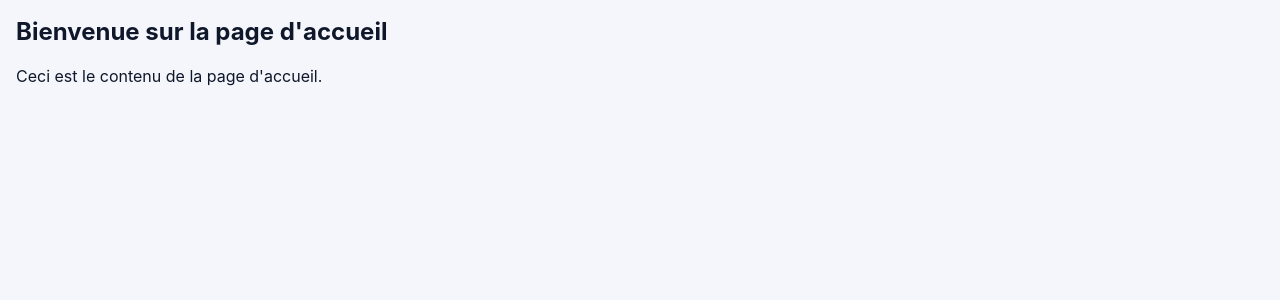
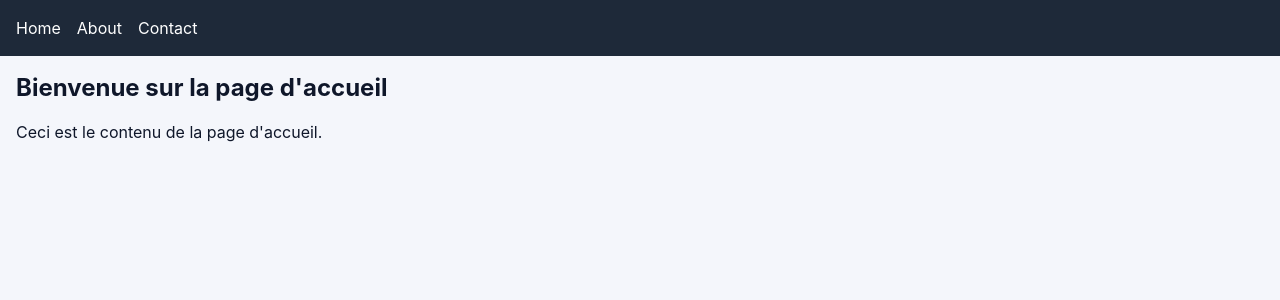
Before and after one commit to ousseynoukone/GameMatch, a React (Vite) app: page /home in a window 1280 px wide. Shown: the top 300 px of the page. Built offline with nearby package versions, Linux system fonts and the light colour scheme.

Commit message:
feat: implement NavBar component with navigation

```diff
--- a/src/components/layout/navbar.jsx
+++ b/src/components/layout/navbar.jsx
@@ -1,4 +1,14 @@
 
 export default function NavBar() {
 
+  return (
+    <nav className="bg-gray-800 p-4 text-white">
+      <ul className="flex space-x-4">
+        <li><a href="/home" className="hover:underline">Home</a></li>
+        <li><a href="/about" className="hover:underline">About</a></li>
+        <li><a href="/contact" className="hover:underline">Contact</a></li>
+      </ul>
+    </nav>
+  )
+
 }
```
